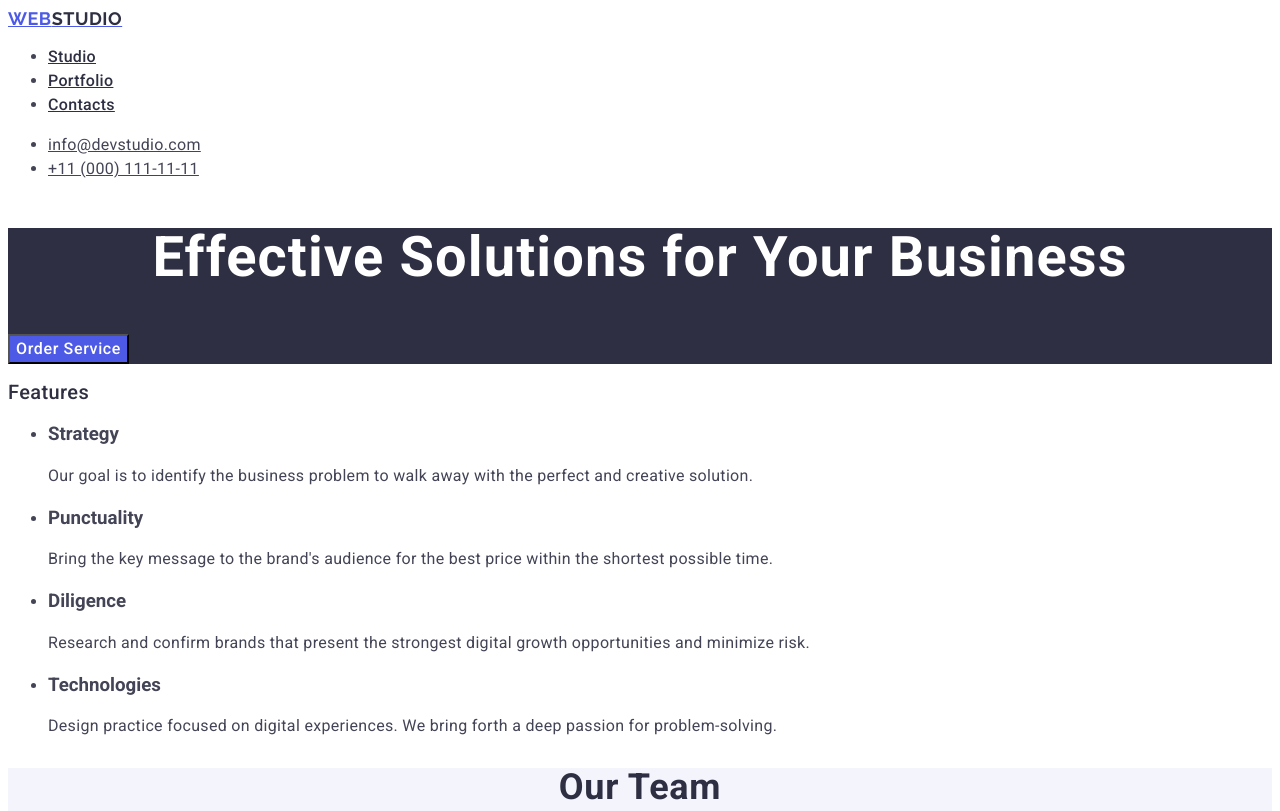
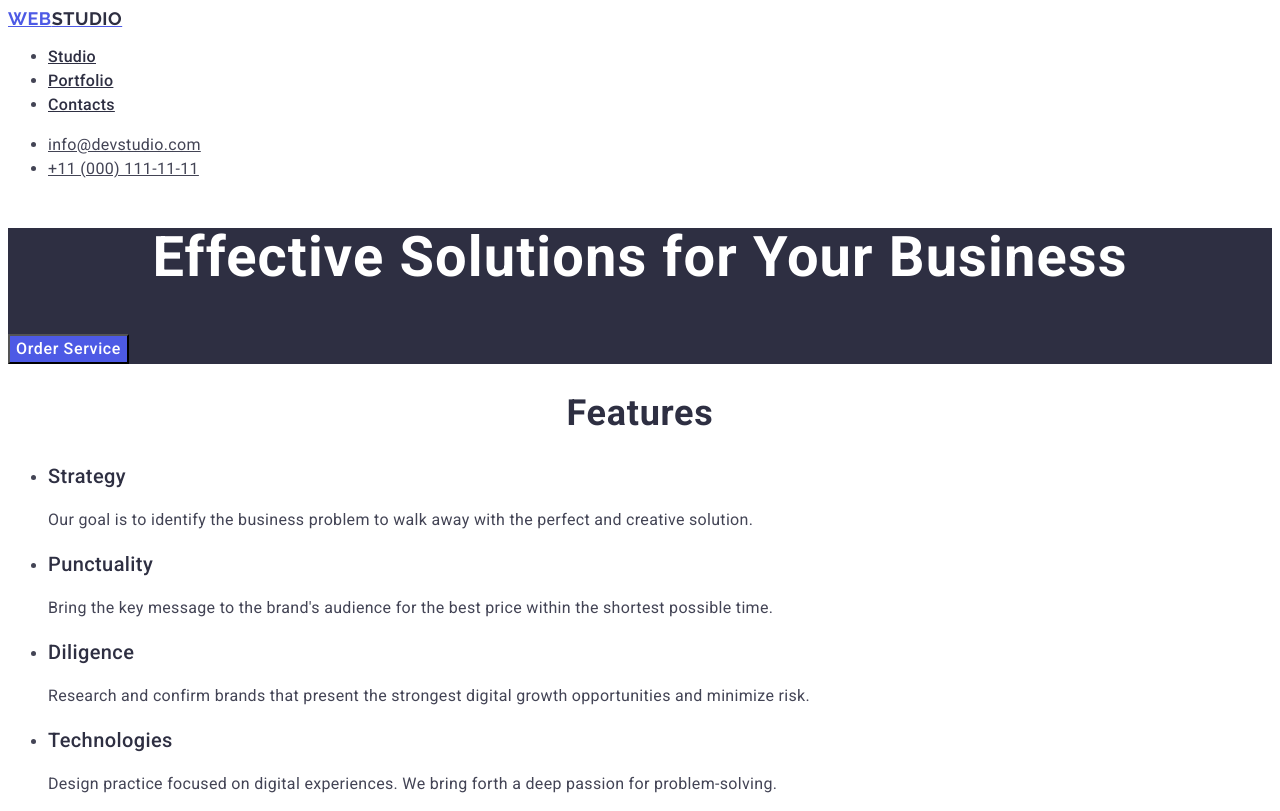
Before and after one commit to m0rdva/goit-markup-hw-02, a plain HTML site: page index.html in a window 1280 px wide. Shown: the top 811 px of the page. Drawn offline with Linux system fonts and the light colour scheme.

Commit message:
hw2 commit

```diff
--- a/css/styles.css
+++ b/css/styles.css
@@ -84,6 +84,15 @@
 /* #2 features-section */
 
 .features-title {
+    font-size: 36px;
+    line-height: 1.11;
+    text-align: center;
+    letter-spacing: 0.02em;
+    text-transform: capitalize;
+    color: #2e2f42;
+}
+
+.features-name {
     font-weight: 500;
     font-size: 20px;
     line-height: 1.2;
@@ -151,6 +160,12 @@
     color: #2e2f42;
 }
 
+.portfolio-item-text {
+    font-size: 16px;
+    line-height: 1.5;
+    letter-spacing: 0.02em;
+}
+
 /* FOOTER */
 
 .footer {
```
